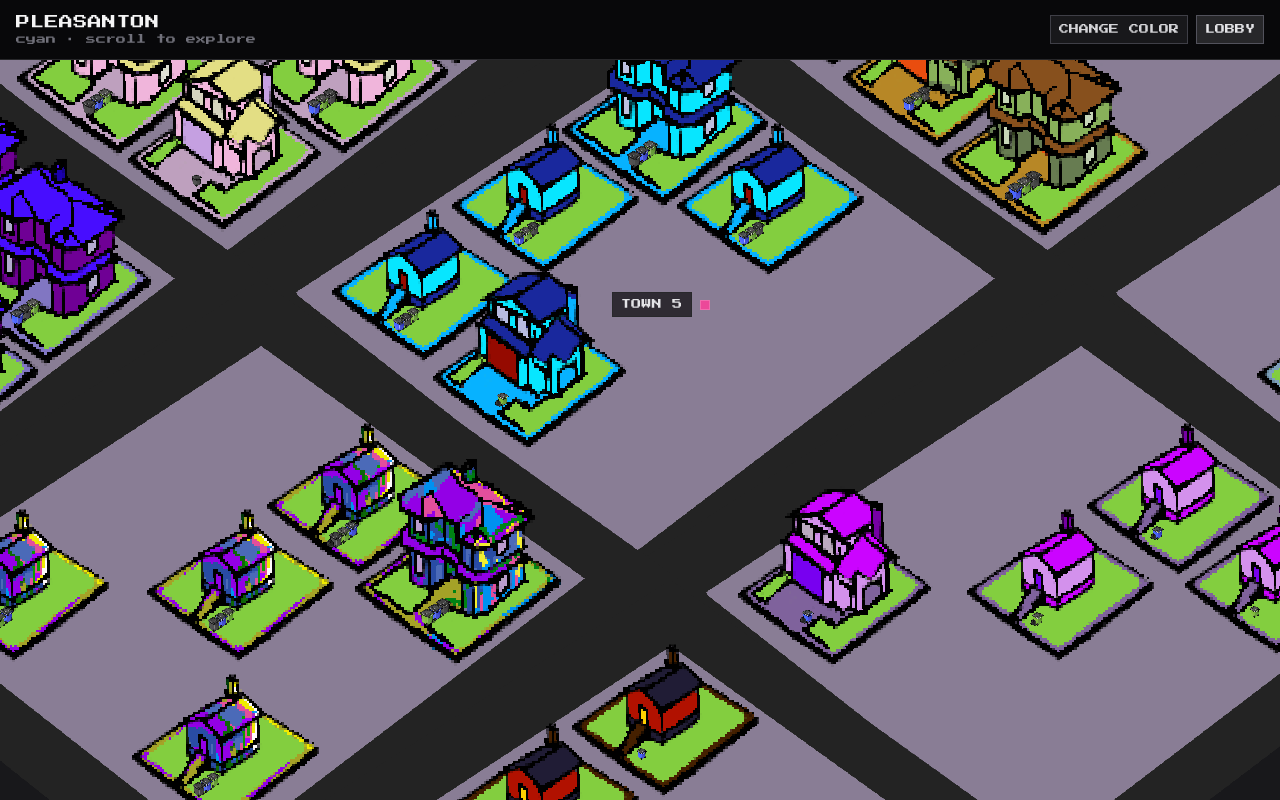
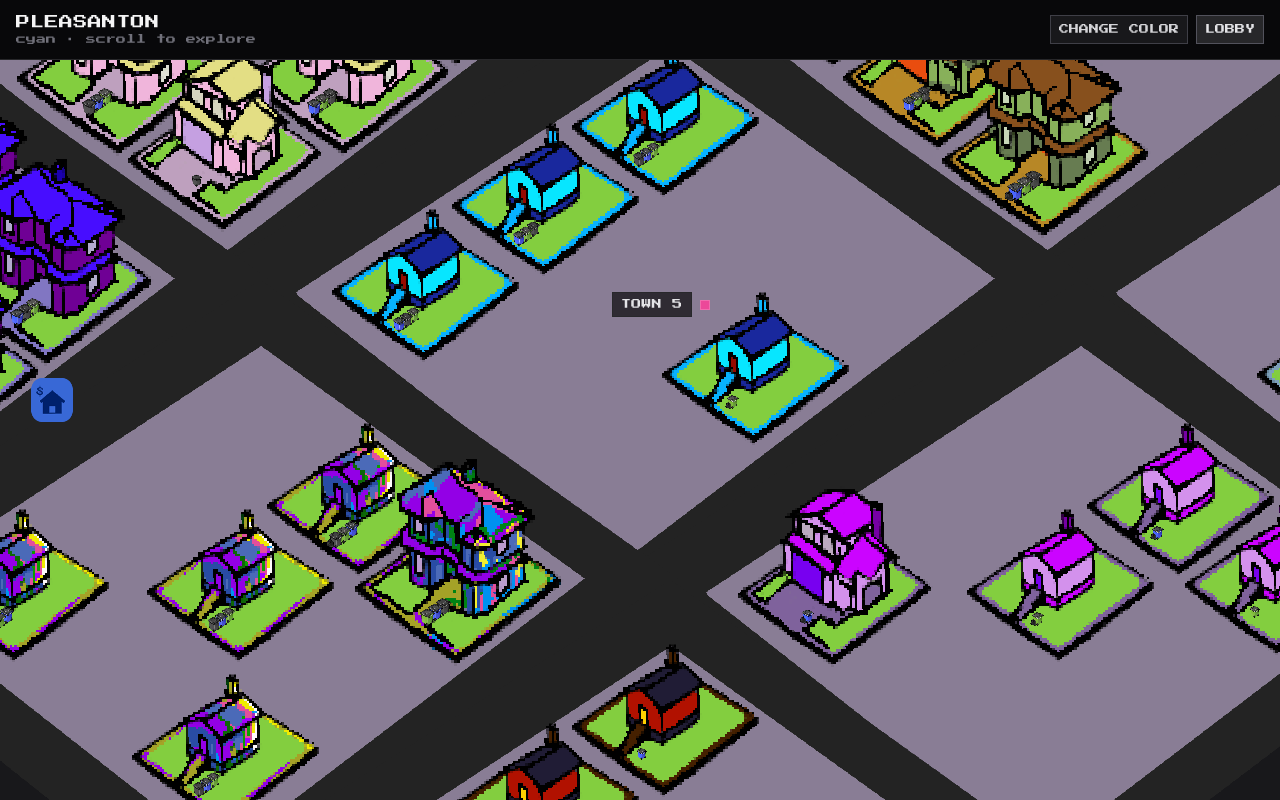
Before and after one commit to samleavittjpg/Pleasanton, a Next.js app in the folder web/: page /neighborhood in a window 1280 px wide. Both pictures are taken after a click on the button "CYAN". Built offline with nearby package versions, Linux system fonts and the light colour scheme.

Commit message:
House Buying Function
Icon, Plus functionality.

```diff
--- a/web/src/components/Modal.tsx
+++ b/web/src/components/Modal.tsx
@@ -21,6 +21,7 @@ export function Modal(props: { title: string; onClose: () => void; children: Rea
 
   return createPortal(
     <div
+      data-modal-root="1"
       className="fixed inset-0 z-[999] flex items-center justify-center bg-black/70 p-6"
       role="dialog"
       aria-modal="true"
@@ -30,6 +31,7 @@ export function Modal(props: { title: string; onClose: () => void; children: Rea
       }}
     >
       <div
+        data-modal-root="1"
         className="w-full max-w-xl overflow-hidden rounded-xl border border-zinc-800 bg-zinc-950 shadow-2xl"
         onMouseDown={(e) => e.stopPropagation()}
       >
--- a/web/src/components/iso/IsoWorldMap.tsx
+++ b/web/src/components/iso/IsoWorldMap.tsx
@@ -7,6 +7,7 @@ import { getHouseVariant, HOUSE_VARIANTS } from "../../lib/houseCatalog";
 import { BOARD_PADS } from "../../lib/boardPads";
 import { buildDefaultWorld, CENTER_COL, CENTER_ROW } from "../../lib/worldMap";
 import { HouseInfoModal, type HouseFamilyInfo, type HouseRuntimeView, type TenantApplicant } from "../house/HouseInfoModal";
+import { Modal } from "../Modal";
 
 type Props = {
   playerVariantId: HouseVariantId;
@@ -59,6 +60,13 @@ const LEVEL_WEIGHTS: Array<{ kind: PlacedHouse["kind"]; w: number; scaleMul: num
   { kind: "mid", w: 0.30, scaleMul: 1.02 },
   { kind: "full", w: 0.15, scaleMul: 1.08 },
 ];
+const SCALE_BY_KIND: Record<PlacedHouse["kind"], number> = {
+  base: 0.96,
+  mid: 1.02,
+  full: 1.08,
+};
+const MID_UPGRADE_COST = 500;
+const FULL_UPGRADE_COST = 1200;
 
 function getPads(): Pad[] {
   const pads: Pad[] = BOARD_PADS.map((p) => ({ ...p, scale: HOUSE_SCALE }));
@@ -87,6 +95,8 @@ export function IsoWorldMap({ playerVariantId }: Props) {
   const [selectedHouseId, setSelectedHouseId] = useState<string | null>(null);
   const [houseSession, setHouseSession] = useState<Record<string, HouseSessionState>>({});
   const [eventFeed, setEventFeed] = useState<string[]>([]);
+  const [isBuyModalOpen, setIsBuyModalOpen] = useState(false);
+  const [playerSlotKinds, setPlayerSlotKinds] = useState<Array<PlacedHouse["kind"] | null>>(() => initPlayerSlotKinds(playerVariantId));
 
   const scene = useMemo(() => {
     const grid = buildDefaultWorld(playerVariantId);
@@ -113,7 +123,7 @@ export function IsoWorldMap({ playerVariantId }: Props) {
         // Isometric-ish board placement (diamond grid of boards).
         const x = 820 + (c - r) * stepX;
         const y = 260 + (c + r) * stepY;
-        const houses = buildBoardHouses(cell.id, cell.variantId, x, y, isPlayer);
+        const houses = buildBoardHouses(cell.id, cell.variantId, x, y, isPlayer, isPlayer ? playerSlotKinds : undefined);
         boards.push({
           id: cell.id,
           ownerLabel: cell.ownerLabel,
@@ -127,6 +137,10 @@ export function IsoWorldMap({ playerVariantId }: Props) {
       }
     }
     return { boards, allHouses };
+  }, [playerVariantId, playerSlotKinds]);
+
+  useEffect(() => {
+    setPlayerSlotKinds(initPlayerSlotKinds(playerVariantId));
   }, [playerVariantId]);
 
   useEffect(() => {
@@ -254,6 +268,16 @@ export function IsoWorldMap({ playerVariantId }: Props) {
         recentIncidents: selectedSession?.recentIncidents ?? [],
       }
     : null;
+  const playerBoard = scene.boards.find((b) => b.isPlayer) ?? null;
+  const updatePlayerSlotKind = (slotIdx: number, nextKind: PlacedHouse["kind"]) => {
+    setPlayerSlotKinds((prev) => {
+      if (prev[slotIdx] === nextKind) return prev;
+      const next = [...prev];
+      next[slotIdx] = nextKind;
+      return next;
+    });
+    setEventFeed((prev) => [`Slot ${slotIdx + 1} upgraded to ${nextKind}.`, ...prev].slice(0, 4));
+  };
 
   return (
     <div
@@ -263,10 +287,12 @@ export function IsoWorldMap({ playerVariantId }: Props) {
       onPointerDown={(e) => {
         const el = scrollRef.current;
         if (!el) return;
-        if (selectedHouseId) return;
+        if (selectedHouseId || isBuyModalOpen) return;
         // If clicking on a house button, let it handle the click.
         const target = e.target as HTMLElement;
+        if (target.closest("[data-modal-root='1']")) return;
         if (target.closest("[data-house-button='1']")) return;
+        if (target.closest("[data-ui-button='1']")) return;
 
         dragRef.current = {
           pointerId: e.pointerId,
@@ -396,6 +422,17 @@ export function IsoWorldMap({ playerVariantId }: Props) {
         </div>
       </div>
 
+      <button
+        type="button"
+        data-ui-button="1"
+        className="fixed left-4 top-1/2 z-[120] -translate-y-1/2 rounded-md transition duration-150 ease-out hover:scale-105 hover:brightness-110 hover:drop-shadow-[0_0_10px_rgba(120,160,255,0.65)] active:scale-95 active:brightness-95"
+        onClick={() => setIsBuyModalOpen(true)}
+        aria-label="Open house buy and upgrade menu"
+      >
+        {/* eslint-disable-next-line @next/next/no-img-element */}
+        <img alt="" src="/Icons/housebuy.png" className="h-auto w-[72px] [image-rendering:pixelated]" />
+      </button>
+
       <HouseInfoModal
         isOpen={!!selectedHouse && !!selectedRuntime}
         onClose={() => setSelectedHouseId(null)}
@@ -476,6 +513,56 @@ export function IsoWorldMap({ playerVariantId }: Props) {
         }}
       />
 
+      {isBuyModalOpen ? (
+        <Modal title="House Buy / Upgrade" onClose={() => setIsBuyModalOpen(false)}>
+          <div className="grid max-h-[70vh] gap-3 overflow-y-auto sm:grid-cols-2">
+            {playerSlotKinds.map((kind, idx) => {
+              const canUpgradeToMid = kind === "base";
+              const canUpgradeToFull = kind === "base" || kind === "mid";
+              return (
+                <div key={`buy-slot-${idx}`} className="rounded-lg border border-zinc-800 bg-zinc-900/30 p-3">
+                  <div className="text-xs uppercase tracking-wide text-zinc-400">Slot {idx + 1}</div>
+                  <div className="mt-1 text-sm font-semibold text-zinc-100">
+                    {kind ? `${kind} house` : "Empty lot"}
+                  </div>
+                  <div className="mt-2 flex flex-wrap gap-2">
+                    {!kind ? (
+                      <button
+                        type="button"
+                        className="rounded-md border border-cyan-500/40 bg-cyan-600/20 px-2 py-1 text-xs font-semibold text-cyan-200 hover:bg-cyan-600/30"
+                        onClick={() => updatePlayerSlotKind(idx, "base")}
+                      >
+                        Buy Base (temp free)
+                      </button>
+                    ) : null}
+                    {canUpgradeToMid ? (
+                      <button
+                        type="button"
+                        className="rounded-md border border-amber-500/40 bg-amber-600/20 px-2 py-1 text-xs font-semibold text-amber-200 hover:bg-amber-600/30"
+                        onClick={() => updatePlayerSlotKind(idx, "mid")}
+                      >
+                        Upgrade to Mid (${MID_UPGRADE_COST})
+                      </button>
+                    ) : null}
+                    {canUpgradeToFull ? (
+                      <button
+                        type="button"
+                        className="rounded-md border border-emerald-500/40 bg-emerald-600/20 px-2 py-1 text-xs font-semibold text-emerald-200 hover:bg-emerald-600/30"
+                        onClick={() => updatePlayerSlotKind(idx, "full")}
+                      >
+                        Upgrade to Full (${FULL_UPGRADE_COST})
+                      </button>
+                    ) : null}
+                    {kind === "full" ? <span className="text-xs font-semibold text-emerald-300">Maxed out</span> : null}
+                  </div>
+                </div>
+              );
+            })}
+          </div>
+          <div className="mt-3 text-xs text-zinc-400">Temporary economy mode: upgrades are always allowed for prototyping.</div>
+        </Modal>
+      ) : null}
+
     </div>
   );
 }
@@ -486,18 +573,34 @@ function buildBoardHouses(
   boardX: number,
   boardY: number,
   isPlayerTeam: boolean,
+  playerSlots?: Array<PlacedHouse["kind"] | null>,
 ): PlacedHouse[] {
-  const suffix = variantId.charAt(0).toUpperCase() + variantId.slice(1);
-  const srcByKind: Record<PlacedHouse["kind"], string> = {
-    base: `/houses/Base_House_${suffix}.png`,
-    mid: `/houses/Mid_House_${suffix}.png`,
-    full: `/houses/Full_House_${suffix}.png`,
-  };
   const accent = (getHouseVariant(variantId) ?? HOUSE_VARIANTS[0]!).accentRgb;
   const outline = brightenHex(accent, 0.55);
 
   const pads = getPads();
   const houses: PlacedHouse[] = [];
+
+  if (isPlayerTeam && playerSlots) {
+    for (let i = 0; i < pads.length; i++) {
+      const p = pads[i]!;
+      const kind = playerSlots[i] ?? null;
+      if (!kind) continue;
+      houses.push({
+        id: `board-${boardId}-${variantId}-${i}`,
+        src: houseSrcForKind(variantId, kind),
+        x: boardX + p.x,
+        y: boardY + p.y,
+        scale: p.scale * SCALE_BY_KIND[kind],
+        kind,
+        padIndex: i,
+        boardId,
+        outline,
+        isPlayerTeam,
+      });
+    }
+    return houses;
+  }
 
   for (let i = 0; i < pads.length; i++) {
     const p = pads[i]!;
@@ -507,7 +610,7 @@ function buildBoardHouses(
     const pick = weightedPick(LEVEL_WEIGHTS, rng);
     houses.push({
       id: `board-${boardId}-${variantId}-${i}`,
-      src: srcByKind[pick.kind],
+      src: houseSrcForKind(variantId, pick.kind),
       x: boardX + p.x,
       y: boardY + p.y,
       scale: p.scale * pick.scaleMul,
@@ -958,6 +1061,29 @@ function randomIncident(): string {
   return events[Math.floor(Math.random() * events.length)]!;
 }
 
+function houseSrcForKind(variantId: HouseVariantId, kind: PlacedHouse["kind"]): string {
+  const suffix = variantId.charAt(0).toUpperCase() + variantId.slice(1);
+  if (kind === "mid") return `/houses/Mid_House_${suffix}.png`;
+  if (kind === "full") return `/houses/Full_House_${suffix}.png`;
+  return `/houses/Base_House_${suffix}.png`;
+}
+
+function initPlayerSlotKinds(variantId: HouseVariantId): Array<PlacedHouse["kind"] | null> {
+  const slots: Array<PlacedHouse["kind"] | null> = new Array(9).fill(null);
+  const indexes = Array.from({ length: 9 }, (_, i) => i);
+  const rng = makeRng(`player-start-slots:${variantId}`);
+  for (let i = indexes.length - 1; i > 0; i--) {
+    const j = Math.floor(rng() * (i + 1));
+    const tmp = indexes[i]!;
+    indexes[i] = indexes[j]!;
+    indexes[j] = tmp;
+  }
+  for (let i = 0; i < 4; i++) {
+    slots[indexes[i]!] = "base";
+  }
+  return slots;
+}
+
 function brightenHex(hex: string, amount: number): string {
   // amount: 0..1, where 1 = white
   const m = /^#?([0-9a-f]{6})$/i.exec(hex.trim());
```
